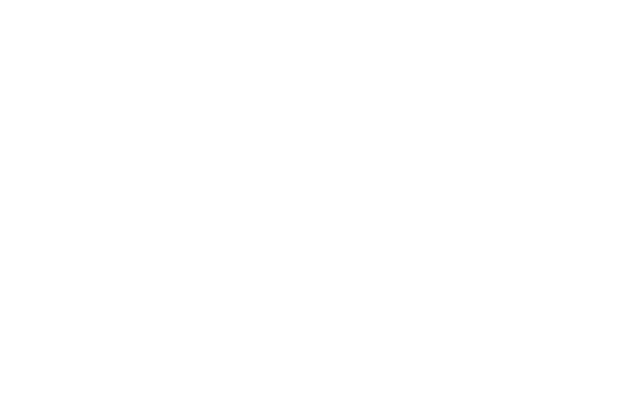
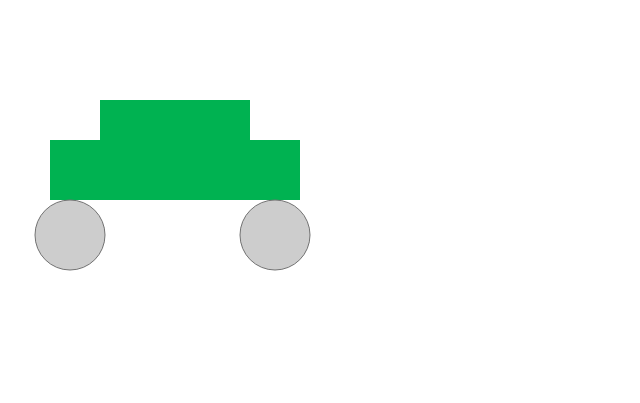
Before and after one commit to LemahieuL/RepoExoCanvas, a plain HTML site: page Exo3/index.html in a window 1280 px wide. Shown: the whole page, without its empty margins (0-640 px from the left). Drawn offline with nearby package versions, Linux system fonts and the light colour scheme.

Commit message:
exo 3 terminer

```diff
--- a/Exo3/assets/Js/script.js
+++ b/Exo3/assets/Js/script.js
@@ -0,0 +1,27 @@
+var myCanvas = document.getElementById('exo3Canvas')
+var canvas = myCanvas.getContext('2d')
+canvas.lineWidth = 1
+// Début du canvas //
+canvas.beginPath();//création de la voiture
+canvas.moveTo(100,100);
+canvas.lineTo(100,140);
+canvas.lineTo(50,140);
+canvas.lineTo(50,200);
+canvas.lineTo(300,200);
+canvas.lineTo(300,140);
+canvas.lineTo(250,140);
+canvas.lineTo(250,100);
+canvas.closePath();
+canvas.fillStyle = '#00b251';
+canvas.fill();
+
+canvas.beginPath();
+canvas.strokeStyle = '#717171';
+canvas.fillStyle = '#cdcdcd';
+canvas.arc(70,235,35,0,Math.PI*2,true);
+canvas.fill();
+canvas.stroke();
+canvas.beginPath();
+canvas.arc(275,235,35,0,Math.PI*2,true);
+canvas.fill();
+canvas.stroke();
--- a/Exo3/index.html
+++ b/Exo3/index.html
@@ -4,7 +4,7 @@
   <meta charset="utf-8" />
   <link rel="stylesheet" href="https://stackpath.bootstrapcdn.com/bootstrap/4.1.3/css/bootstrap.min.css" integrity="sha384-MCw98/SFnGE8fJT3GXwEOngsV7Zt27NXFoaoApmYm81iuXoPkFOJwJ8ERdknLPMO" crossorigin="anonymous" />
   <link rel="stylesheet" href="assets/Css/style.css" />
-  <title>Exercice Canvas 1</title>
+  <title>Exercice Canvas 3</title>
 </head>
 <body>
   <canvas id="exo3Canvas" width="400" height="400"></canvas>
```
